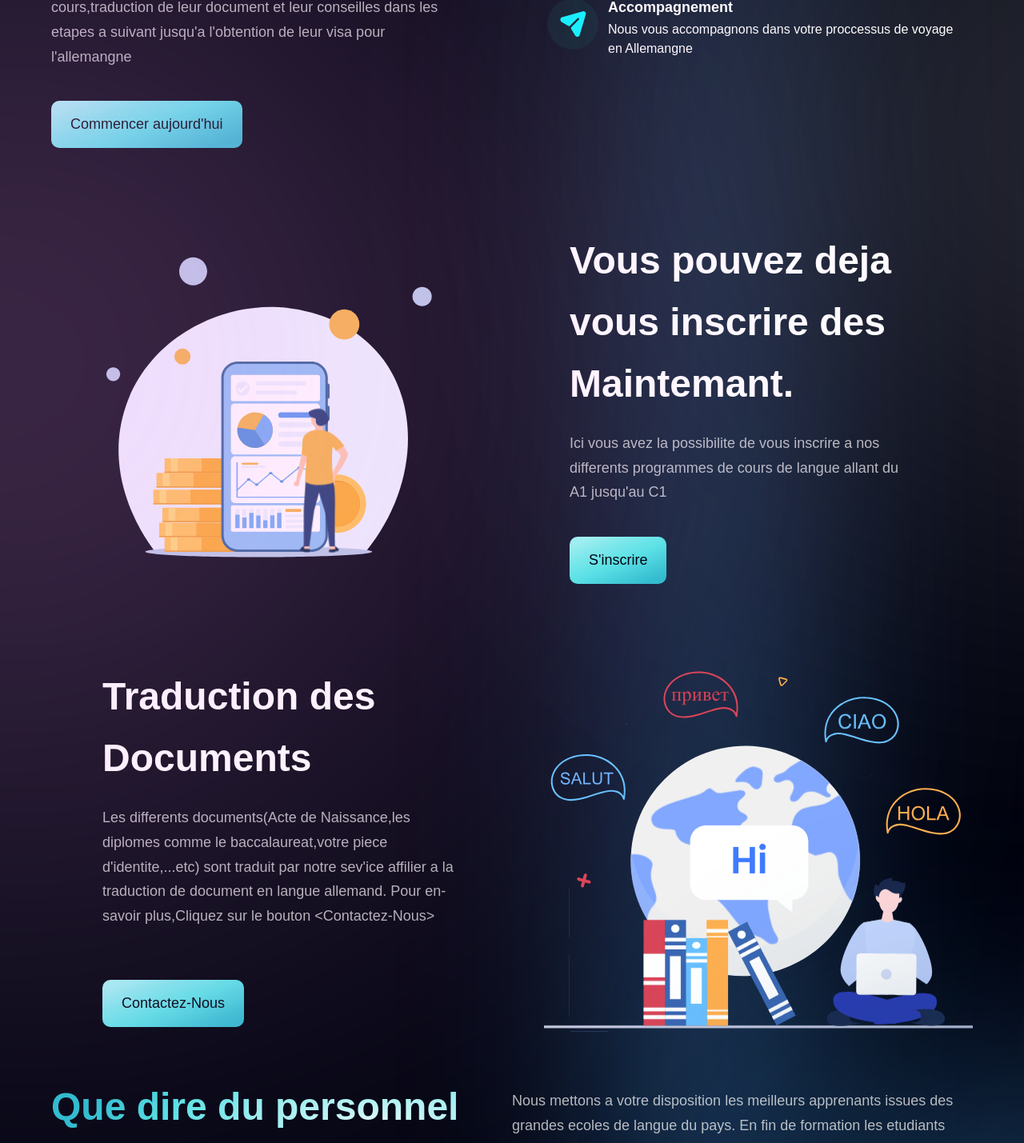
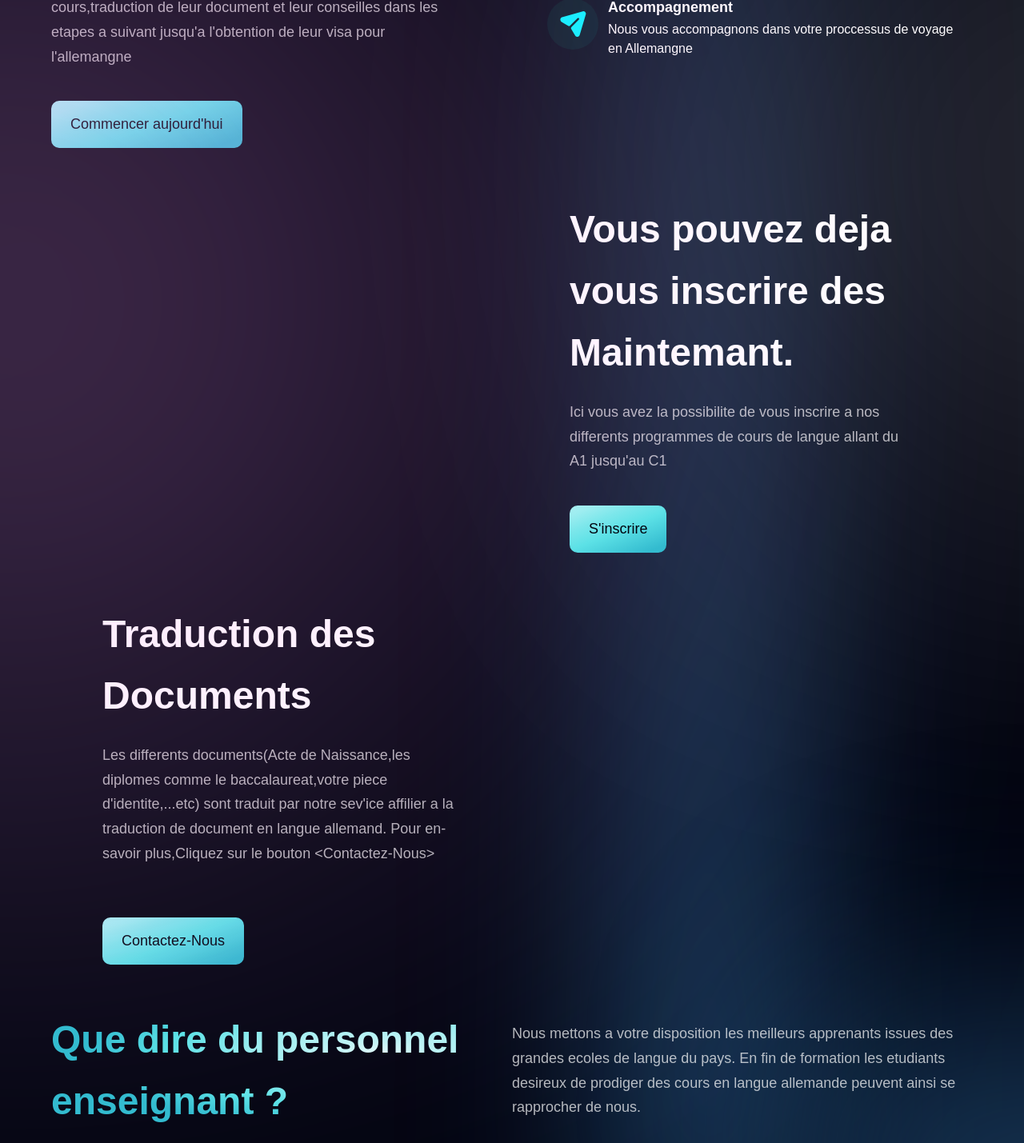
Before and after one commit to DesignWilfried/idsw_online, a React (Vite) app: page / in a window 1280 px wide. Shown: the part 2052-3481 px from the top of the page at 80% size. Built offline with nearby package versions, Linux system fonts and the light colour scheme.

Commit message:
latest commit

```diff
--- a/package.json
+++ b/package.json
@@ -13,6 +13,7 @@
   "dependencies": {
     "@ant-design/icons": "^5.6.1",
     "@ant-design/v5-patch-for-react-19": "^1.0.3",
+    "@lottiefiles/react-lottie-player": "^3.6.0",
     "@tailwindcss/postcss": "^4.1.17",
     "antd": "^5.27.6",
     "antd-style": "^3.7.1",
--- a/src/components/Inscription.jsx
+++ b/src/components/Inscription.jsx
@@ -1,7 +1,7 @@
 import {motion,AnimatePresence} from "framer-motion"
 import Button from "./Button";
 import styles, { layout } from "../styles";
-import Lottie from 'lottie-react'
+// import Lottie from 'lottie-react'
 import { inscription } from "../assets";
 import { inscriptionCard } from "../constant";
 import React,{ useState } from "react";
@@ -26,7 +26,7 @@ const Inscription=()=>{
         <AnimatePresence key="inscript">
             <motion.section id='Inscription' className={`${layout.sectionReverse} relative`}>
                 <motion.div  className={`${layout.sectionImgReverse} max-w-[570px]`}>
-                    <Lottie animationData={inscription} loop={true} className="w-full h-[100%] relative" />
+                    {/* <Lottie animationData={inscription} loop={true} className="w-full h-[100%] relative" />    */}
                 </motion.div>
                 <div className='absolute z-[0] -right-1/3 -top-1/2 w-[500px] h-[500px] rounded-full white__gradient'/>
                 <div className='absolute z-[0] -left-1/3 bottom-0 w-[700px] h-[700px] rounded-full pink__gradient'/>
--- a/src/components/Traduction.jsx
+++ b/src/components/Traduction.jsx
@@ -1,4 +1,4 @@
-import Lottie from 'lottie-react';
+// import Lottie from 'lottie-react';
 import {motion,AnimatePresence} from "framer-motion"
 import Button from './Button';
 import styles,{layout} from '../styles'
@@ -58,7 +58,11 @@ const Traduction=()=>{
                 </motion.div>
             </div>
             <div className={layout.sectionImg}>
-                <Lottie animationData={translator} loop={true} autoplay={true} className="md:w-[100%] w-[400px] h-[100%]"/>
+                {/* <Lottie
+                    animationData={translator}
+                    loop={true} autoplay={true}
+                    className="md:w-[100%] w-[400px] h-[100%]"
+                    /> */}
             </div>
         </motion.section>
     </AnimatePresence>
--- a/vite.config.js
+++ b/vite.config.js
@@ -10,6 +10,10 @@ export default defineConfig({
   optimizeDeps: {
     exclude: ['lightningcss'],
   },
+  build:{
+    sourcemap:false,
+    minify:'esbuild'
+  },
   resolve: {
     alias: {
       // 🚨 Rediriger les appels à 'lottie-web' vers 'lottie-web-light'
```
Also changed, not shown: 1 other file (tests, documents, lock files or other folders).
